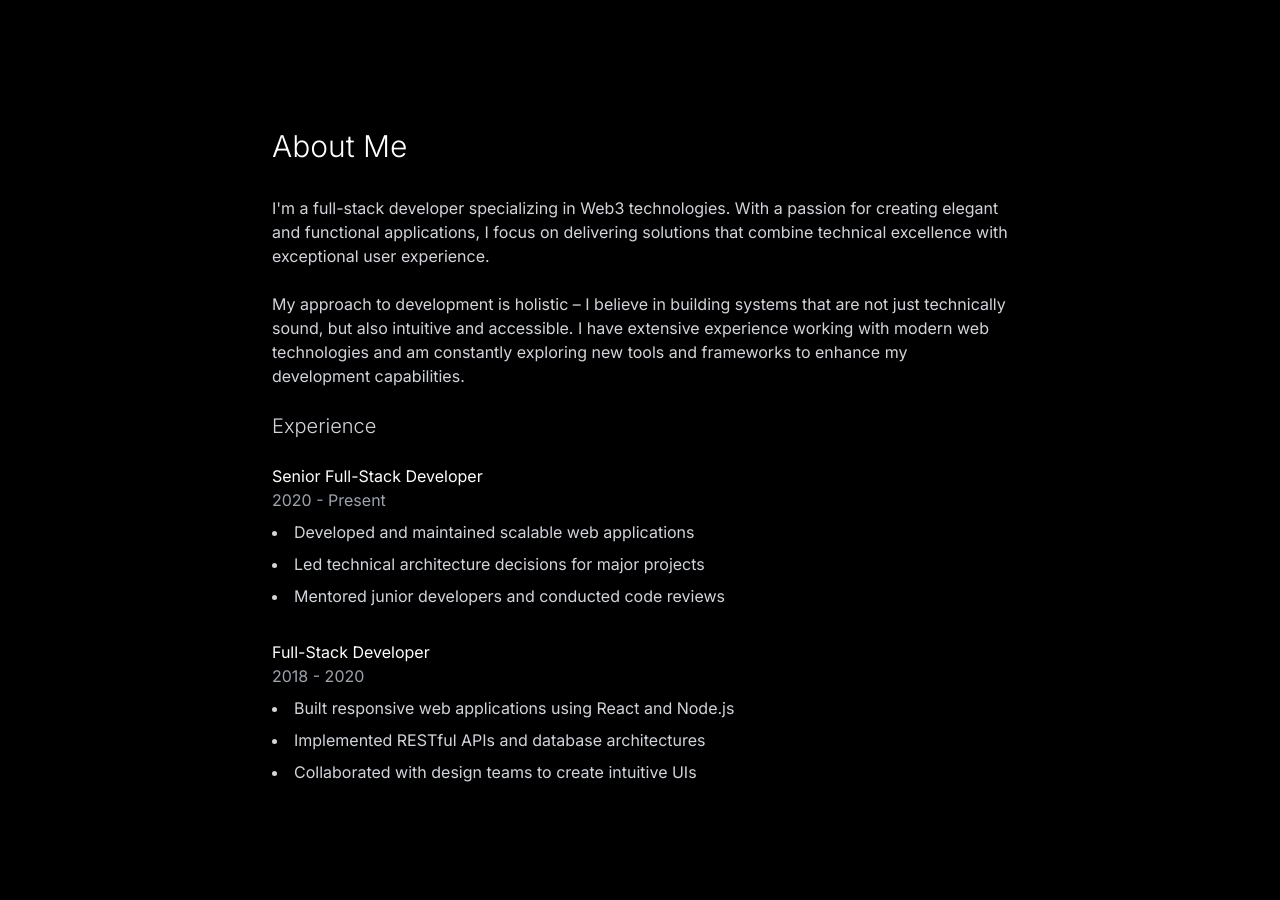
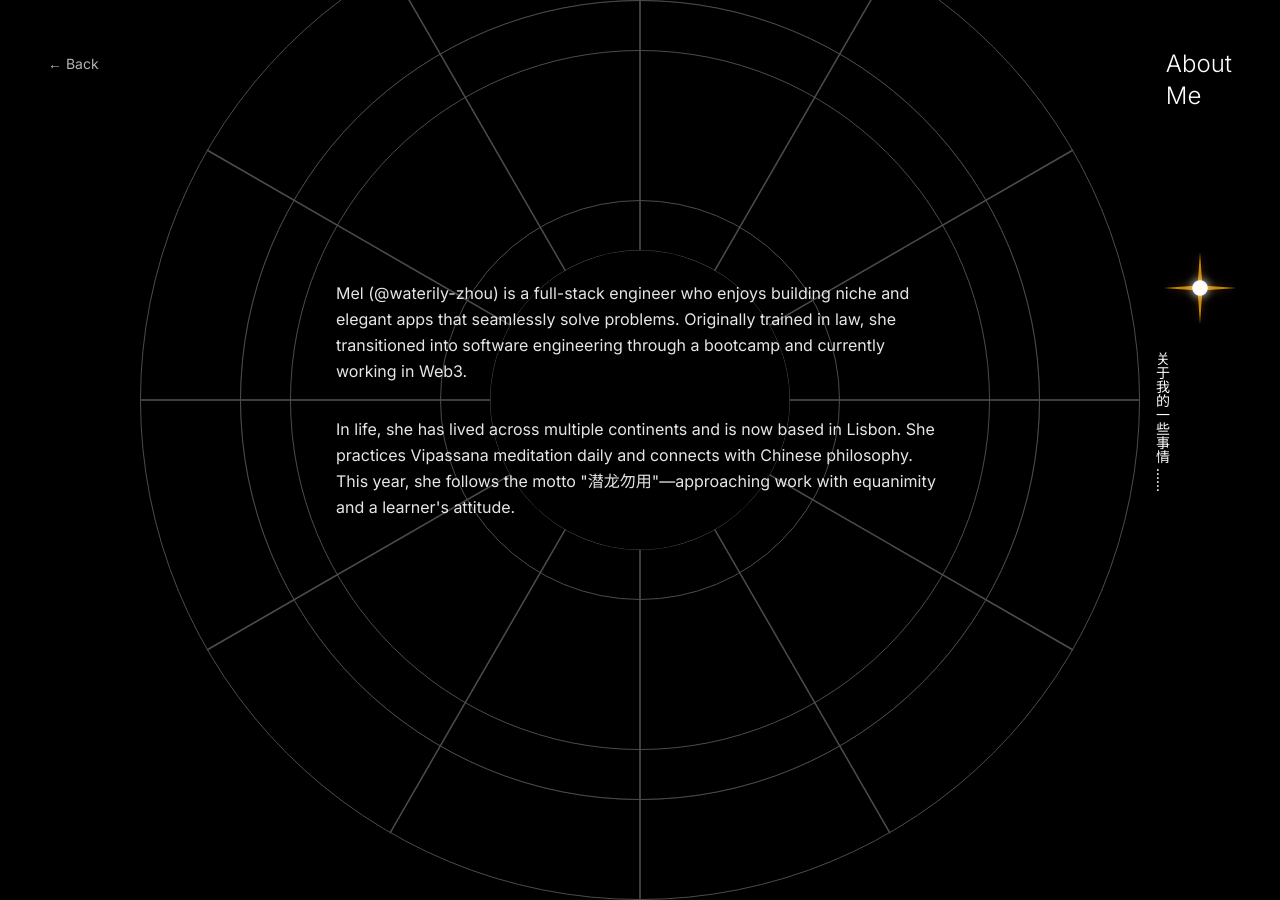
Before and after one commit to waterlily-zhou/personal-website, a Next.js app: page /about in a window 1280 px wide. Before the commit the page ends 800 px from the top, so only its background shows below. Built offline with nearby package versions, Linux system fonts and the light colour scheme.

Commit message:
about-me

```diff
--- a/app/about/page.tsx
+++ b/app/about/page.tsx
@@ -1,44 +1,105 @@
+'use client';
+import Link from 'next/link';
+
 export default function About() {
   return (
-    <div className="min-h-screen relative">
-      <div className="max-w-3xl mx-auto px-4 pt-32">
-        <h1 className="text-3xl font-light mb-8">About Me</h1>
+    <div className="min-h-screen relative bg-black text-white">
+      {/* Navigation */}
+      <div className="absolute top-0 left-8 right-8 p-4 flex justify-between items-center">
+        <Link href="/" className="text-white/70 hover:text-white transition-colors text-sm">
+          ← Back
+        </Link>
+        <h1 className="mt-8 text-2xl font-light">
+            About<br />Me
+          </h1>
+      </div>
 
-        <div className="space-y-6 text-gray-300">
-          <p>
-            I'm a full-stack developer specializing in Web3 technologies. With a passion for
-            creating elegant and functional applications, I focus on delivering solutions that
-            combine technical excellence with exceptional user experience.
-          </p>
+      {/* Background Circle Grid */}
+      <div className="absolute inset-0 flex items-center justify-center opacity-30">
+        <div className="w-[800px] h-[800px] border-[0.5px] border-white/30 rounded-full">
+          {/* Radial lines */}
+          {[...Array(12)].map((_, i) => (
+            <div
+              key={i}
+              className="absolute top-1/2 left-1/2 w-[1000px] h-[0.5px] bg-white/100 origin-center"
+              style={{ transform: `translate(-50%, -50%) rotate(${i * 30}deg)` }}
+            />
+          ))}
+          {/* Concentric circles */}
+          {[300, 400, 700, 800, 1000].map((size, i) => (
+            <div
+              key={i}
+              className="absolute top-1/2 left-1/2 border-[0.5px] border-white/100 rounded-full"
+              style={{
+                width: `${size}px`,
+                height: `${size}px`,
+                transform: 'translate(-50%, -50%)'
+              }}
+            />
+          ))}
+          {/* Center black circle */}
+          <div
+            className="absolute top-1/2 left-1/2 bg-black rounded-full z-10"
+            style={{
+              width: '299px',
+              height: '299px',
+              transform: 'translate(-50%, -50%)'
+            }}
+          />
+        </div>
+      </div>
 
-          <p>
-            My approach to development is holistic – I believe in building systems that are not
-            just technically sound, but also intuitive and accessible. I have extensive experience
-            working with modern web technologies and am constantly exploring new tools and
-            frameworks to enhance my development capabilities.
-          </p>
+      {/* Main Content */}
+      <div className="relative z-10 min-h-screen flex items-center">
+        <div className="max-w-2xl mx-auto px-8">
+          <div className="space-y-8">
+            <p className="text-white/90 leading-relaxed">
+              Mel (@waterily-zhou) is a full-stack engineer who enjoys
+              building niche and elegant apps that seamlessly solve
+              problems. Originally trained in law, she transitioned into
+              software engineering through a bootcamp and currently
+              working in Web3.
+            </p>
+            <p className="text-white/90 leading-relaxed">
+              In life, she has lived across multiple continents and is now
+              based in Lisbon. She practices Vipassana meditation daily
+              and connects with Chinese philosophy. This year, she
+              follows the motto &quot;潜龙勿用&quot;—approaching work with
+              equanimity and a learner&apos;s attitude.
+            </p>
+          </div>
+        </div>
 
-          <h2 className="text-xl font-light mt-12 mb-4">Experience</h2>
-          <div className="space-y-8">
-            <div>
-              <h3 className="text-white">Senior Full-Stack Developer</h3>
-              <p className="text-gray-400">2020 - Present</p>
-              <ul className="list-disc list-inside mt-2 space-y-2">
-                <li>Developed and maintained scalable web applications</li>
-                <li>Led technical architecture decisions for major projects</li>
-                <li>Mentored junior developers and conducted code reviews</li>
-              </ul>
+        {/* Decorative Star and Chinese Text */}
+        <div className="absolute top-[30%] right-8 text-right">
+          <div className="mb-4 relative w-24 h-24">
+            {/* Four-pointed star */}
+            <div className="absolute inset-0">
+              <svg width="100%" height="100%" viewBox="-40 -40 80 80">
+                <path
+                  d="
+                    M0,0 L-2,-2 L0,-30 L2,-2 Z
+                    M0,0 L2,-2 L30,0 L2,2 Z
+                    M0,0 L2,2 L0,30 L-2,2 Z
+                    M0,0 L-2,2 L-30,0 L-2,-2 Z
+                  "
+                  fill="#FFA500"
+                  opacity="0.8"
+                  style={{ filter: 'drop-shadow(0 0 4px rgba(255, 165, 0, 0.5))' }}
+                />
+              </svg>
             </div>
-
-            <div>
-              <h3 className="text-white">Full-Stack Developer</h3>
-              <p className="text-gray-400">2018 - 2020</p>
-              <ul className="list-disc list-inside mt-2 space-y-2">
-                <li>Built responsive web applications using React and Node.js</li>
-                <li>Implemented RESTful APIs and database architectures</li>
-                <li>Collaborated with design teams to create intuitive UIs</li>
-              </ul>
-            </div>
+            {/* Center circle with radial gradient */}
+            <div
+              className="absolute top-1/2 left-1/2 -translate-x-1/2 -translate-y-1/2 w-4 h-4 rounded-full"
+              style={{
+                background: 'radial-gradient(circle at center, white 0%, white 60%, transparent 100%)',
+                boxShadow: '0 0 10px rgba(255, 255, 255, 0.8)'
+              }}
+            />
+          </div>
+          <div className="writing-vertical-rl text-sm text-white/100">
+            关于我的一些事情 ……
           </div>
         </div>
       </div>
--- a/app/page.tsx
+++ b/app/page.tsx
@@ -145,7 +145,7 @@ export default function Home() {
 
         {/* Vertical text on right */}
         <div className="absolute top-1/2 -translate-y-1/2 right-8 writing-vertical-rl text-sm text-gray-400">
-          测系统，寻找两颗月亮之间的微妙关系。
+          遥远的探测系统，寻找两颗月亮之间的微妙关系。
           <br />
           互相排斥、平行时空？世人尝试解答，利用最先进的观测设备，
           <br />
```
